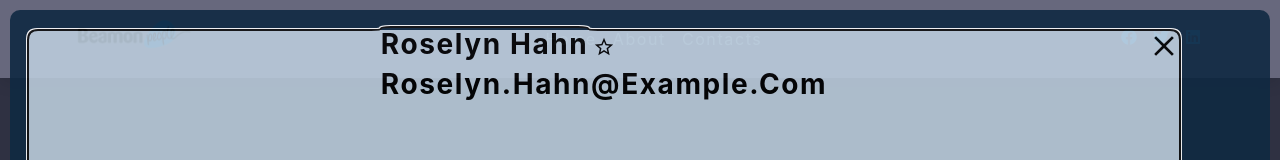
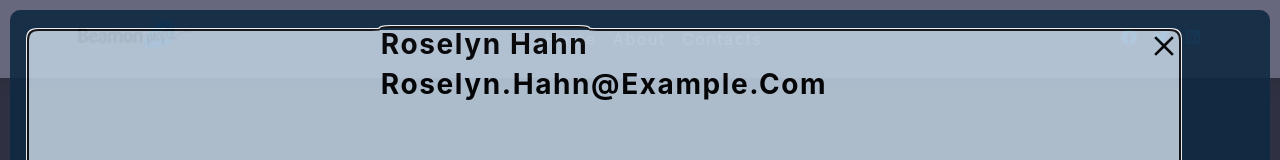
Before and after one commit to ABerggren/contactbeam, a React (Create React App) app: page /contacts/1 in a window 1280 px wide. Shown: the top 160 px of the page. Built offline with nearby package versions, Linux system fonts and the light colour scheme.

Commit message:
Fixed Add Selected to favorites

```diff
--- a/src/Components/ContactList.js
+++ b/src/Components/ContactList.js
@@ -2,14 +2,16 @@ import React from "react";
 import Contact from "./Contact";
 import Icon from "../Assets/magnifier.svg"
 import { useHistory } from "react-router-dom";
-import { ContactContext } from "../Context/Contacts";
 
-export default function ContactList({title, contacts }) {
+function getFavoritesFromLocalStorage() {
+  return localStorage.getItem('favorites') ? JSON.parse(localStorage.getItem('favorites')) : [];
+}
+export default function ContactList({ title, contacts }) {
 
+  const [favorites, setFavorites] = React.useState(getFavoritesFromLocalStorage());
   const [favofilter, setFavoFilter] = React.useState(false);
   const [search, setSearch] = React.useState('Sök');
   const history = useHistory();
-  const { favorites } = React.useContext(ContactContext);
 
   const filterFavorites = () => {
     setFavoFilter(!favofilter);
@@ -18,19 +20,30 @@ export default function ContactList({title, contacts }) {
   const searchContact = () => {
     const keyword = search;
     const filtered = contacts.filter(name => Object.values(name).some(val => typeof val === "string" && val.includes(keyword)));
-    if (filtered.length > 0)
-    {
-      let { id } = filtered[0];
+    if (filtered.length > 0) {
+      const { id } = filtered[0];
+      localStorage.setItem('favorites', JSON.stringify(filtered));
       history.push(`/contacts/${id}`);
     }
   };
+
+  function keyPress(e){
+      if(e.keyCode === 13){
+        searchContact();
+      }
+   }
+
+  React.useEffect(() => {
+    // local storage
+    localStorage.setItem('favorites', JSON.stringify(favorites));
+  }, [favorites]);
 
   return <section className="section">
     <h2 className="section-title">{title}</h2>
       {/* single input */}
       <div className="form-control">
         <label htmlFor="search"></label>
-        <input type="search" id="search" value={search} onChange={e => setSearch(e.target.value)}></input>
+      <input type="search" onKeyDown={keyPress} id="search" value={search} onChange={e => setSearch(e.target.value)}></input>
         <img src={Icon} alt="search" onClick={searchContact} width="32px" className="form-icon"/>
     </div>
     {/* end of single input */}
@@ -41,10 +54,10 @@ export default function ContactList({title, contacts }) {
         return <Contact key={item.id} {...item} />
     })}
       </div>}
-    {favofilter &&
+    {favofilter && favorites &&
     <div className="link-container">
       {favorites.map(item => {
-        return <Contact key={item.id} {...item} />
+        return <Contact key={item.id} {...item } />
     })}
     </div>}
   </section>;
--- a/src/Components/Navbar.js
+++ b/src/Components/Navbar.js
@@ -7,9 +7,11 @@ const Navbar = () => {
   const [showLinks, setShowLinks] = useState(false);
   const linksContainerRef = useRef(null);
   const linksRef = useRef(null);
+
   const toggleLinks = () => {
     setShowLinks(!showLinks);
   };
+
   useEffect(() => {
     const linksHeight = linksRef.current.getBoundingClientRect().height;
     if (showLinks) {
@@ -18,6 +20,7 @@ const Navbar = () => {
       linksContainerRef.current.style.height = '0px';
     }
   }, [showLinks]);
+
   return (
     <nav>
       <div className='nav-center'>
--- a/src/Context/Contacts.js
+++ b/src/Context/Contacts.js
@@ -1,6 +1,5 @@
 import React from 'react';
-import { contacts } from '../Data/data'
-import { favorites } from '../Data/data'
+import { contacts, favorites } from '../Data/data'
 
 export const ContactContext = React.createContext();
 
@@ -9,7 +8,7 @@ export const ContactContext = React.createContext();
 export default function Contacts({ children }) {
 
     return (
-        <ContactContext.Provider value={{contacts, favorites}}>
+        <ContactContext.Provider value={{ contacts, favorites }}>
             {children}
         </ContactContext.Provider>
     )
--- a/src/Data/data.js
+++ b/src/Data/data.js
@@ -97,8 +97,8 @@ export const social = [
 
 export const favorites = [
   {
-    "id": 1,
-    "name": "Roselyn Hahn",
-    "email": "roselyn.hahn@example.com"
+    "id": 11,
+    "name": "Stacey Kozey",
+    "email": "stacey.kozey@example.com"
   }
 ];
--- a/src/Pages/ContactDetails.js
+++ b/src/Pages/ContactDetails.js
@@ -7,7 +7,7 @@ import CloseBtn from "../Assets/close.svg";
 import Starred from "../Assets/star_border.svg";
 
 export default function ContactDetails() {
-  const { id } = useParams();
+  const { id, starred } = useParams();
   const { contacts } = React.useContext(ContactContext);
   const contact = contacts.find(item => item.id === parseInt(id));
   const [modal, setShowModal] = React.useState(true);
@@ -21,7 +21,8 @@ export default function ContactDetails() {
   if (typeof (window) !== 'undefined') {
     ReactModal.setAppElement('body')
   }
-    return (
+
+  return (
       <div>
         <ReactModal
           isOpen={modal}
@@ -33,7 +34,7 @@ export default function ContactDetails() {
           <img src={CloseBtn} onClick={handleCloseModal} alt="close" className="close-button"/>
           <section className="details-page">
             <div className="details-container">
-              <h3>{contact.name}<img src={Starred} alt="starred" className="starred-star"/></h3>
+              <h3>{contact.name}{starred && <img src={Starred} alt="starred" className="starred-star" />}</h3>
               <h3>{contact.email}</h3>
             </div>
           </section>
```
Also changed, not shown: 1 other file (tests, documents, lock files or other folders).
